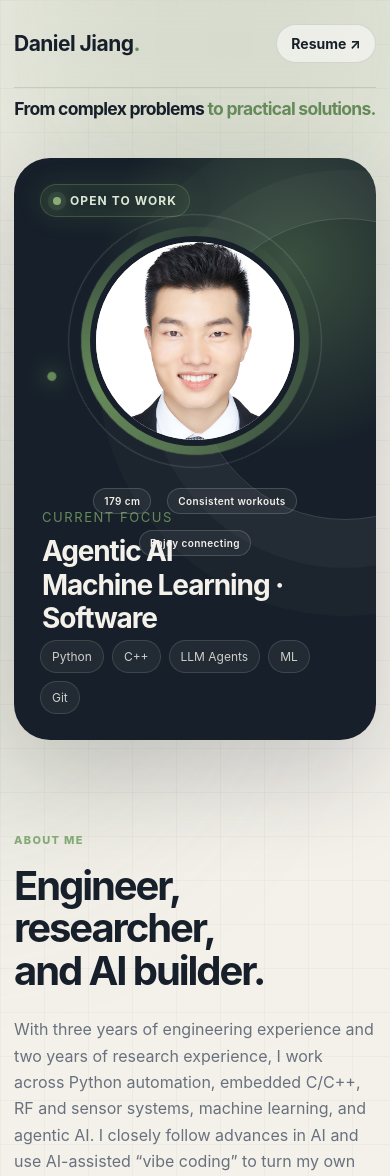
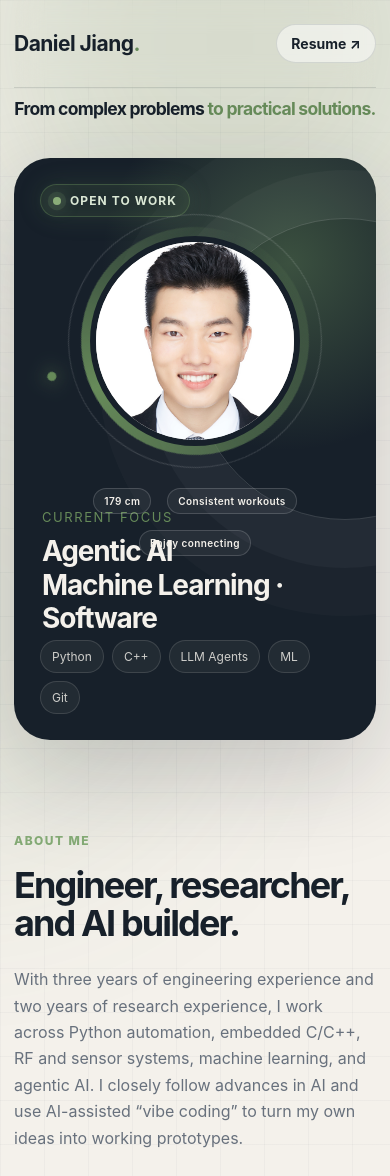
Before and after one commit to jiangjian9803-eng/jiangjian9803-eng.github.io, a Next.js app: page / in a window 390 px wide. Shown: the top 1176 px of the page. Built offline with nearby package versions, Linux system fonts and the light colour scheme.

Commit message:
Adjust about typography hierarchy

```diff
--- a/styles.css
+++ b/styles.css
@@ -55,8 +55,8 @@ nav a:hover { color: var(--ink); }
 .hero-profile-heading h1 span, .hero-profile-heading h1 em { display: inline; }
 .hero-profile-heading h1 em { margin: 0; }
 .hero-identity { height: 444px; display: flex; flex-direction: column; justify-content: center; max-width: 720px; border-bottom: 1px solid var(--line); }
-.hero-identity > span { color: #83a974; font-size: 11px; font-weight: 850; letter-spacing: .12em; text-transform: uppercase; }
-.hero-identity h2 { max-width: 650px; margin-top: 18px; font-size: clamp(34px, 3.4vw, 47px); line-height: 1.06; letter-spacing: -.052em; }
+.hero-identity > span { color: #83a974; font-size: 12px; font-weight: 850; letter-spacing: .12em; text-transform: uppercase; }
+.hero-identity h2 { max-width: 650px; margin-top: 18px; font-size: clamp(32px, 3.1vw, 43px); line-height: 1.06; letter-spacing: -.052em; }
 .hero-identity > p { max-width: 560px; margin: 24px 0 0; color: var(--muted); font-size: 16px; line-height: 1.65; }
 .identity-focus { display: flex; flex-wrap: wrap; gap: 8px; margin-top: 26px; }
 .identity-focus span { padding: 7px 10px; border: 1px solid var(--line); border-radius: 999px; color: var(--muted); background: rgba(255,255,255,.38); font-size: 10px; font-weight: 700; letter-spacing: .035em; }
@@ -306,7 +306,7 @@ footer { display: flex; justify-content: space-between; padding-block: 25px 40px
   .hero::before { display: none; }
   .hero-meta { align-items: flex-start; flex-direction: column; gap: 10px; }
   .text-link { min-height: 42px; }
-  .hero-identity h2 { font-size: 40px; }
+  .hero-identity h2 { font-size: 36px; }
   .profile-facts { grid-template-columns: 1fr; }
   .profile-facts div, .profile-facts div:nth-child(2n) { border-right: 0; border-bottom: 1px solid var(--line); }
   .profile-facts div:last-child { border-bottom: 0; }
```
